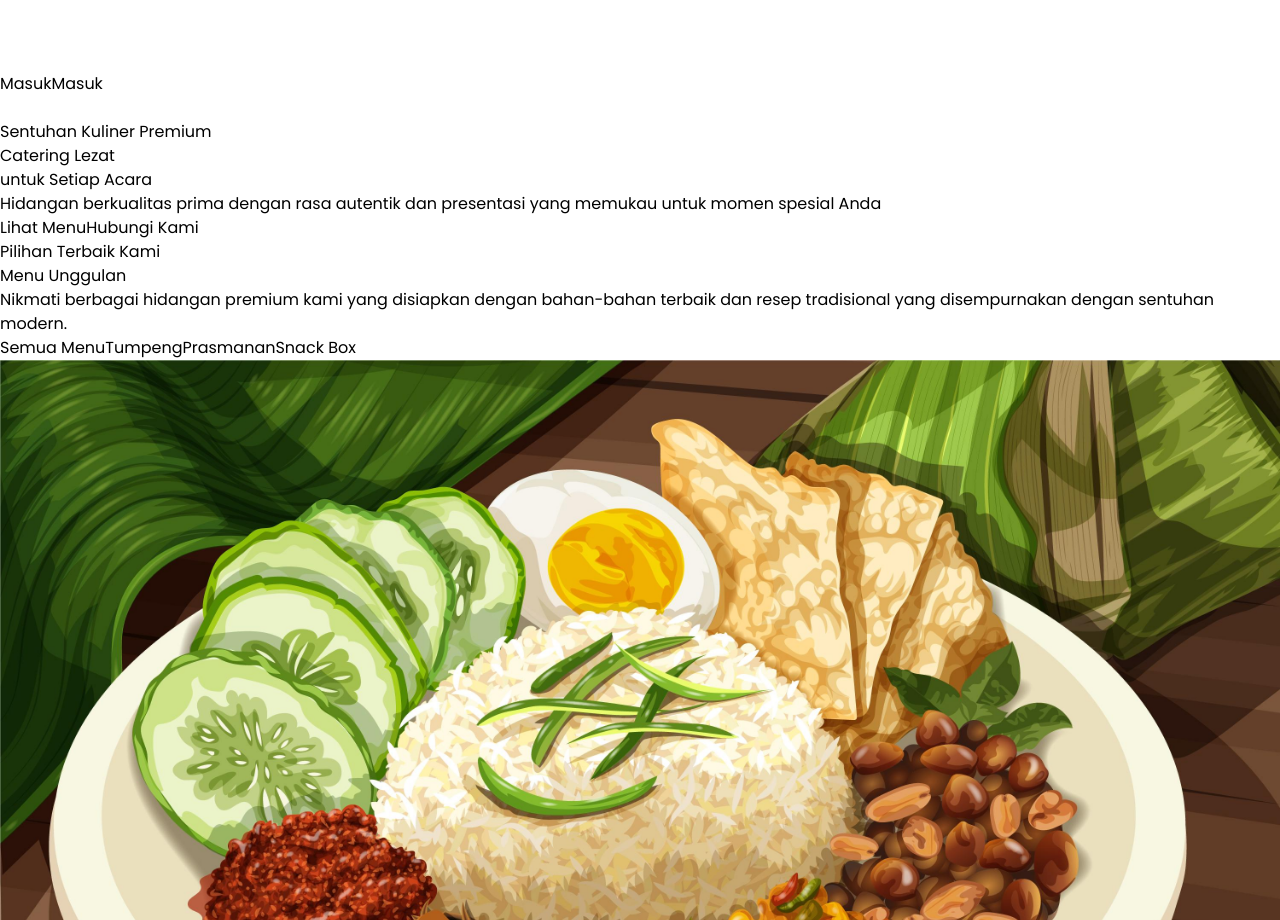
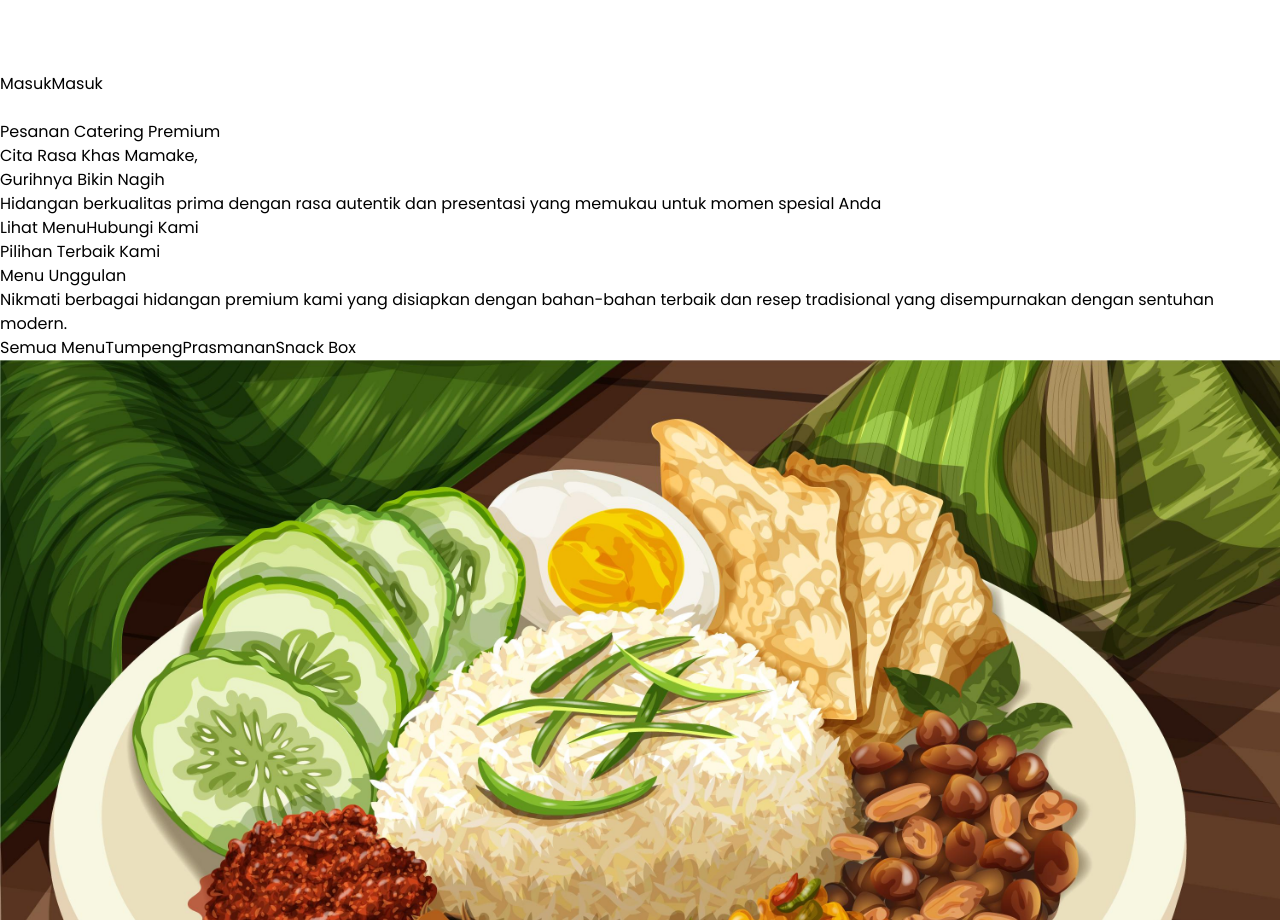
Before and after one commit to rizallfrm/Web-Catering-FE, a React (Vite) app: page / in a window 1280 px wide. Shown: the part 1780-2700 px from the top of the page. Built offline with nearby package versions, Linux system fonts and the light colour scheme.

Commit message:
update: modify Hero

```diff
--- a/src/components/Fragments/Hero.jsx
+++ b/src/components/Fragments/Hero.jsx
@@ -63,10 +63,10 @@ const Hero = () => {
             isLoaded ? "translate-y-0 opacity-100" : "translate-y-10 opacity-0"
           }`}
         >
-          <h5 className="font-light text-lg mb-3 tracking-widest uppercase">Sentuhan Kuliner Premium</h5>
+          <h5 className="font-light text-lg mb-3 tracking-widest uppercase">Pesanan Catering Premium</h5>
           <div className="w-16 h-0.5 bg-white/70 mx-auto mb-6"></div>
           <h1 className="text-3xl sm:text-5xl lg:text-6xl font-bold mb-6 leading-tight">
-            Catering Lezat<br className="hidden sm:block" /> untuk Setiap Acara
+           Cita Rasa Khas Mamake, <br className="hidden sm:block" /> Gurihnya Bikin Nagih
           </h1>
           <p className="text-lg sm:text-xl mb-10 font-light max-w-2xl mx-auto text-gray-100">
             Hidangan berkualitas prima dengan rasa autentik dan presentasi
```
